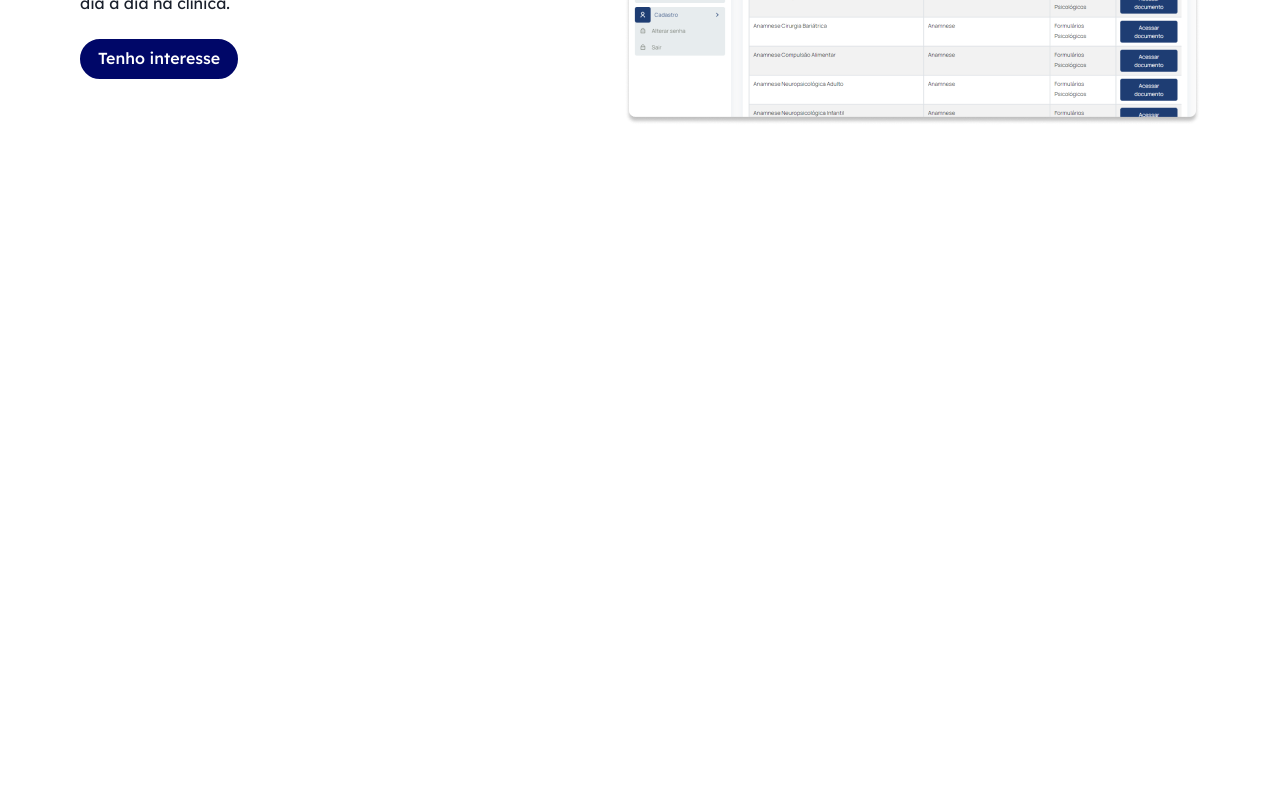
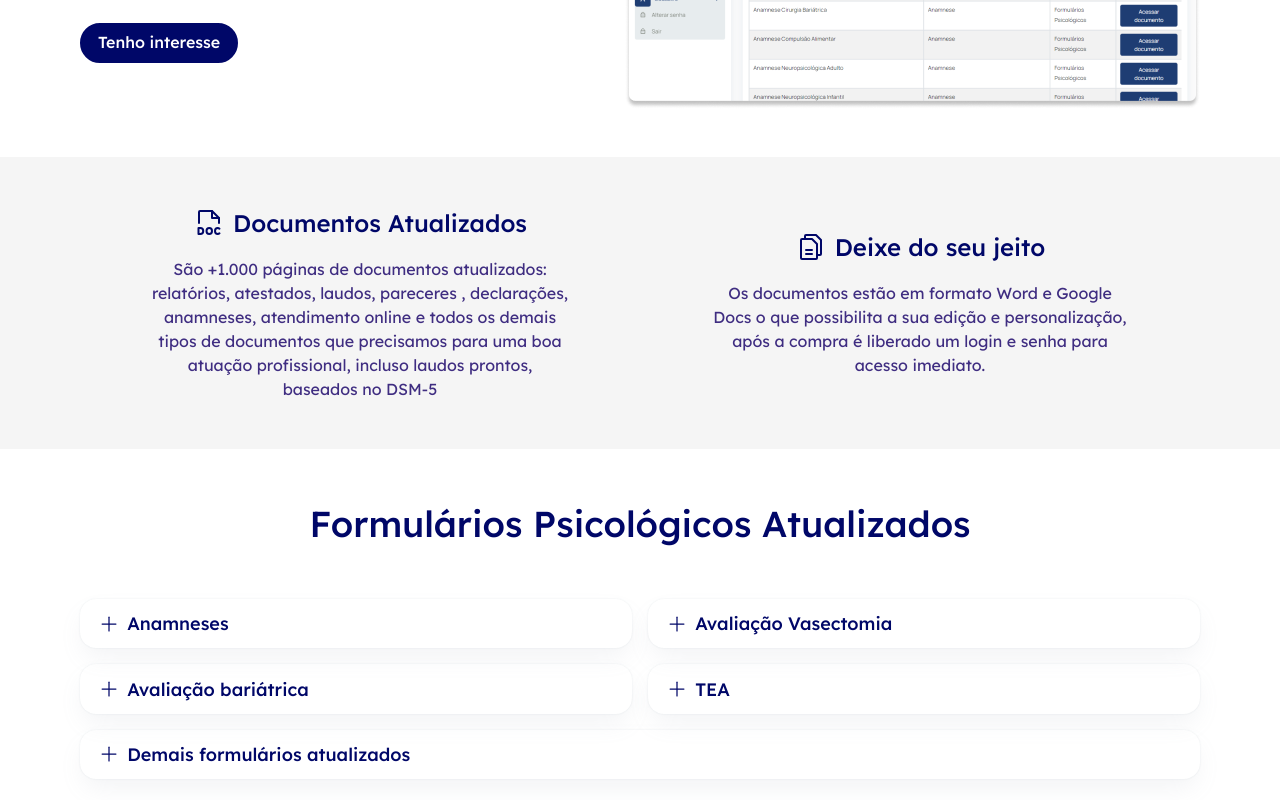
Before and after one commit to izaiasmorais/psiform, a React (Vite) app: page / in a window 1280 px wide. Shown: the part 368-1168 px from the top of the page. Before the commit the page ends 800 px from the top, so only its background shows below. Built offline with nearby package versions, Linux system fonts and the light colour scheme.

Commit message:
chore: resources and accordions page completed

```diff
--- a/src/App.tsx
+++ b/src/App.tsx
@@ -1,12 +1,15 @@
+import { Forms } from "./components/Forms";
 import { Header } from "./components/Header";
-import { Layout } from "./components/Layout";
 import { Main } from "./components/Main";
+import { Resources } from "./components/Resources";
 
 function App() {
 	return (
 		<>
 			<Header />
 			<Main />
+			<Resources />
+			<Forms />
 		</>
 	);
 }
--- /dev/null
+++ b/src/components/Accordions.tsx
@@ -0,0 +1,179 @@
+import { SimpleGrid, Accordion, Text } from "@chakra-ui/react";
+import { GlobalAccordion } from "./GlobalAccordion";
+
+export function Accordions() {
+	return (
+		<>
+			<SimpleGrid
+				gridTemplateColumns="1fr 1fr"
+				w="full"
+				mt="3rem"
+				border="none"
+				gap="1rem"
+			>
+				<Accordion allowToggle>
+					<GlobalAccordion
+						title="Anamneses"
+						description={
+							<Text>
+								Anamnese Adulto <br />
+								Anamnese Adolescente <br />
+								Anamnese Infantil <br />
+								Anamnese Cirurgia Bariátrica <br />
+								Anamnese Compulsão Alimentar <br />
+								Anamnese Neuropsicológica Adulto <br />
+								Anamnese Neuropsicológica Infantil <br />
+								Anamnese Orientação Profissional <br />
+								Anamnese Psicomotricidade <br />
+								Anamnese TCCAnamnese Terapêutica
+							</Text>
+						}
+					/>
+				</Accordion>
+
+				<Accordion allowToggle>
+					<GlobalAccordion
+						title="Avaliação Vasectomia"
+						description={
+							<Text>
+								Entrevista Psicológica Semi Dirigida – Vasectomia <br />
+								Laudo Cirurgia de Vasectomia <br />
+								Plano de Avaliação – Vasectomia
+							</Text>
+						}
+					/>
+				</Accordion>
+
+				<Accordion allowToggle>
+					<GlobalAccordion
+						title="Avaliação bariátrica"
+						description={
+							<Text>
+								Roteiro para Avaliação de Bariátrica <br />
+								Anamnese Cirurgia Bariátrica <br />
+								Laudo Cirurgia Bariátrica
+							</Text>
+						}
+					/>
+				</Accordion>
+
+				<Accordion allowToggle>
+					<GlobalAccordion
+						title="TEA"
+						description={
+							<Text>
+								ABC – Autism Behavior Checklist <br />
+								ASQ-3 Roteiro e Formulários [02 á 60 Meses] <br />
+								ATA – Formulário para Avaliação de Tratamentos do Autismo <br />
+								CARS – Escala de Classificação de Autismo na Infância <br />
+								M CHAT – Modified Checklist for Autism in Toddlers <br />
+								M CHAT R/F <br />
+								PEI – Plano de Ensino Individualizado <br />
+								PEP R – Roteiro e Protocolo <br />
+							</Text>
+						}
+					/>
+				</Accordion>
+			</SimpleGrid>
+
+			<Accordion allowToggle w="full" mt="1rem">
+				<GlobalAccordion
+					title="Demais formulários atualizados"
+					description={
+						<Text>
+							<Text fontWeight="500">Atestado Psicológico</Text>
+							Atestado Psicológico – 2 tipos de modelos <br />
+							Atestado de Boa Conduta <br />
+							Atestado Psicológico de Sanidade Mental <br />
+							<br />
+							<Text fontWeight="500">Autorização</Text>
+							Autorização para Atendimento Online de Menores para Consulta
+							Psicológica <br />
+							Autorização para Menores de 18 anos para Consulta Psicológica
+							<br />
+							<br />
+							<Text fontWeight="500">Avaliação Risco de Suicídio</Text>
+							Risco de Suicídio <br /> <br />
+							<Text fontWeight="500">Atendimento e Evolução</Text>
+							Registro de Atendimento e Evolução – 2 tipos de modelos <br /> <br />
+							<Text fontWeight="500">Atendimento Online</Text>
+							Protocolo de Atendimento Online <br /> <br />
+							Autorização para Atendimento Online para Menores – 2 tipos de
+							modelos <br />
+							Contrato de Psicoterapia Individual Online – 2 tipos de modelos
+							<br />
+							<br />
+							<Text fontWeight="500">Contrato Terapêutico</Text>
+							Contrato de Psicoterapia Individual <br />
+							Contrato Terapêutico <br />
+							Contrato de Prestação de Serviços <br />
+							Contrato de Prestação de Serviços – 3 tipos de modelos <br />
+							Contrato de Locação de Salas <br />
+							Contrato de Sublocação de Salas – 2 tipos de modelos <br />
+							Convênios <br />
+							Reembolso de Convênio <br />
+							Solicitação de Credenciamento de Convênio <br />
+							Encaminhamento <br />
+							Encaminhamento Avaliação e Acompanhamento Psiquiátrico <br />
+							Encaminhamento – 2 tipos de modelos <br />
+							Imposto de Renda <br />
+							Declaração de Renda de Profissional Liberal <br />
+							Declaração de Trabalho Autônomo <br />
+							Recibo de Imposto de Renda. <br />
+							Parecer Psicológico <br />
+							Parecer Psicológico <br />
+							Recibos <br />
+							Recibo – 3 Tipos de Modelos <br />
+							Recibo de Entrega de Prontuário <br />
+							Relatórios <br />
+							Relatório Multiprofissional <br />
+							Relatório Psicológico – 2 Tipos de Modelos <br />
+							RH <br />
+							Entrevista de Desligamento – 4 Tipos de Modelos <br />
+							Entrevista Devolutiva. <br />
+							Acompanhamento de Experiência de Chefia Imediata. <br />
+							Acompanhamento de Experiência de Funcionário. <br />
+							Acompanhamento de Experiência – 2 Tipos de Modelos <br />
+							Atividade de treinamento – Avaliação e Reação. <br />
+							Carta de Apresentação para Emprego. <br />
+							Carta de recomendação. <br />
+							Contrato de Prestação de Recrutamento e Seleção. <br />
+							Contrato de prestação de Serviços de Consultoria de RH <br />
+							Proposta de Consultoria de RH – 3 Tipos de Modelos <br />
+							Controle de Presença – 2 Tipos de Modelos <br />
+							Diagnóstico Institucional. <br />
+							Gestão por Competências <br />
+							TCLE <br />
+							Termo de consentimento Livre e Esclarecido <br />
+							Informativos <br />
+							Documentos psicológicos têm prazo de validade? <br />
+							Onde consta esta informação? <br />O que devo fazer quando um
+							documento que não consta na resolução? <br />
+							O que devo considerar para contribuir com um documento
+							multiprofissional? <br />
+							O que é um atestado psicológico? <br />
+							O que é um laudo psicológico? <br />
+							O que é um parecer psicológico? <br />
+							O que é um relatório psicológico? <br />
+							O que é uma declaração psicológica? <br />
+							Por quanto tempo deve ser arquivado um prontuário psicológico ?
+							<br />
+							<br />
+							Preciso fazer registro documental mesmo fazendo um relatório ou
+							outro doc? <br />
+							Qual a diferença entre declaração e atestado e atestado
+							psicológico? <br />
+							Qual a diferença entre relatório e laudo psicológico? <br />
+							Qual documento escolho para solicitar uma avaliação ou para
+							encaminhar uma demanda? <br />
+							Que providências devem ser tomadas na entrega de um documento
+							psicológico? <br />
+							Quantidade de Profissionais por Estado <br />
+							Tabela de Referência – CFP <br />
+						</Text>
+					}
+				/>
+			</Accordion>
+		</>
+	);
+}
--- /dev/null
+++ b/src/components/Card.tsx
@@ -0,0 +1,25 @@
+import { Flex, Text } from "@chakra-ui/react";
+import { ReactNode } from "react";
+
+interface CardProps {
+	icon: ReactNode;
+	title: string;
+	text: string;
+}
+
+export function Card({ icon, text, title }: CardProps) {
+	return (
+		<Flex direction="column" alignItems="center" justify="center">
+			<Flex gap=".5rem" align="center" justify="center" mb="1rem">
+				{icon}
+				<Text as="h3" fontSize="2xl" fontWeight="500">
+					{title}
+				</Text>
+			</Flex>
+
+			<Text as="p" color="blue.700" textAlign="center" maxW="418px">
+				{text}
+			</Text>
+		</Flex>
+	);
+}
--- /dev/null
+++ b/src/components/Forms.tsx
@@ -0,0 +1,23 @@
+import { Flex, Text } from "@chakra-ui/react";
+import { Accordions } from "./Accordions";
+import { Layout } from "./Layout";
+
+export function Forms() {
+	return (
+		<Layout>
+			<Flex
+				my="3rem"
+				w="full"
+				align="center"
+				justify="center"
+				direction="column"
+			>
+				<Text as="h1" fontWeight="500" fontSize="4xl">
+					Formulários Psicológicos Atualizados
+				</Text>
+
+				<Accordions />
+			</Flex>
+		</Layout>
+	);
+}
--- /dev/null
+++ b/src/components/GlobalAccordion.tsx
@@ -0,0 +1,52 @@
+import {
+	AccordionButton,
+	AccordionItem,
+	AccordionPanel,
+	Box,
+	Text,
+} from "@chakra-ui/react";
+import { Plus, Minus } from "phosphor-react";
+import { ReactNode, useState } from "react";
+
+interface GlobalAccordionProps {
+	title: string;
+	description: ReactNode;
+}
+
+export function GlobalAccordion({ title, description }: GlobalAccordionProps) {
+	const [isOpen, setIsOpen] = useState(false);
+	const shadow =
+		"rgb(145 158 171 / 20%) 0px 0px 2px 0px, rgb(145 158 171 / 12%) 0px 12px 24px -4px";
+
+	return (
+		<AccordionItem
+			border="none"
+			borderRadius="1rem"
+			p=".2rem"
+			boxShadow={shadow}
+			_hover={{ bgColor: "#fafafa" }}
+		>
+			<h2>
+				<AccordionButton
+					_hover={{ bg: "transparent" }}
+					onClick={() => setIsOpen(!isOpen)}
+				>
+					<Box
+						flex="1"
+						textAlign="left"
+						display="flex"
+						alignItems="center"
+						gap=".5rem"
+					>
+						{isOpen ? <Minus size={20} /> : <Plus size={20} />}
+						<Text as="h4" fontSize="lg" fontWeight="500">
+							{title}
+						</Text>
+					</Box>
+				</AccordionButton>
+			</h2>
+
+			<AccordionPanel pb={4}>{description}</AccordionPanel>
+		</AccordionItem>
+	);
+}
--- a/src/components/Layout.tsx
+++ b/src/components/Layout.tsx
@@ -7,7 +7,7 @@ interface LayoutProps {
 
 export function Layout({ children }: LayoutProps) {
 	return (
-		<Flex w="100%" maxW={1120} mx="auto" my="0">
+		<Flex w="full" maxW={1120} mx="auto" my="0" color="blue.900">
 			{children}
 		</Flex>
 	);
--- a/src/components/Main.tsx
+++ b/src/components/Main.tsx
@@ -6,7 +6,7 @@ import { Layout } from "./Layout";
 export function Main() {
 	return (
 		<Layout>
-			<Flex mt="4rem" alignItems="center" justify="space-between" gap="4rem">
+			<Flex py="3rem" alignItems="center" justify="space-between" gap="3rem">
 				<Flex direction="column">
 					<Text as="h1" fontSize="2.25rem" fontWeight="500" lineHeight="40px">
 						Plataforma de Formulários Psicológicos
--- /dev/null
+++ b/src/components/Resources.tsx
@@ -0,0 +1,25 @@
+import { Flex } from "@chakra-ui/react";
+import { Card } from "./Card";
+import { Layout } from "./Layout";
+import { FileDoc, Files } from "phosphor-react";
+
+export function Resources() {
+	return (
+		<Flex bg="gray.50" w="full">
+			<Layout>
+				<Flex align="center" justify="space-around" w="full" py="3rem">
+					<Card
+						icon={<FileDoc size={32} />}
+						title="Documentos Atualizados"
+						text="São +1.000 páginas de documentos atualizados: relatórios, atestados, laudos, pareceres , declarações, anamneses, atendimento online e todos os demais tipos de documentos que precisamos para uma boa atuação profissional, incluso laudos prontos, baseados no DSM-5"
+					/>
+					<Card
+						icon={<Files size={32} />}
+						title="Deixe do seu jeito"
+						text="Os documentos estão em formato Word e Google Docs o que possibilita a sua edição e personalização, após a compra é liberado um login e senha para acesso imediato."
+					/>
+				</Flex>
+			</Layout>
+		</Flex>
+	);
+}
--- a/src/styles/colors.ts
+++ b/src/styles/colors.ts
@@ -5,9 +5,13 @@ export const defaultColors = {
 	black: {
 		"100": "#000000",
 	},
+	gray: {
+		"50": "#f5f5f5",
+	},
 	blue: {
 		"300": "#BDDCFF",
 		"400": "#0077FF",
+		"700": "#3F2D81",
 		"900": "#000768",
 	},
 };
--- a/src/styles/theme.ts
+++ b/src/styles/theme.ts
@@ -14,7 +14,7 @@ export const theme = extendTheme({
 					width: "5px",
 				},
 				"&::-webkit-scrollbar-track": {
-					background: "#14213d",
+					background: "#f5f5f5",
 				},
 				"&::-webkit-scrollbar-thumb": {
 					background: "#1e3a8a",
```
Also changed, not shown: src/components/GlobalBox.tsx (added, +9 -0 lines).
